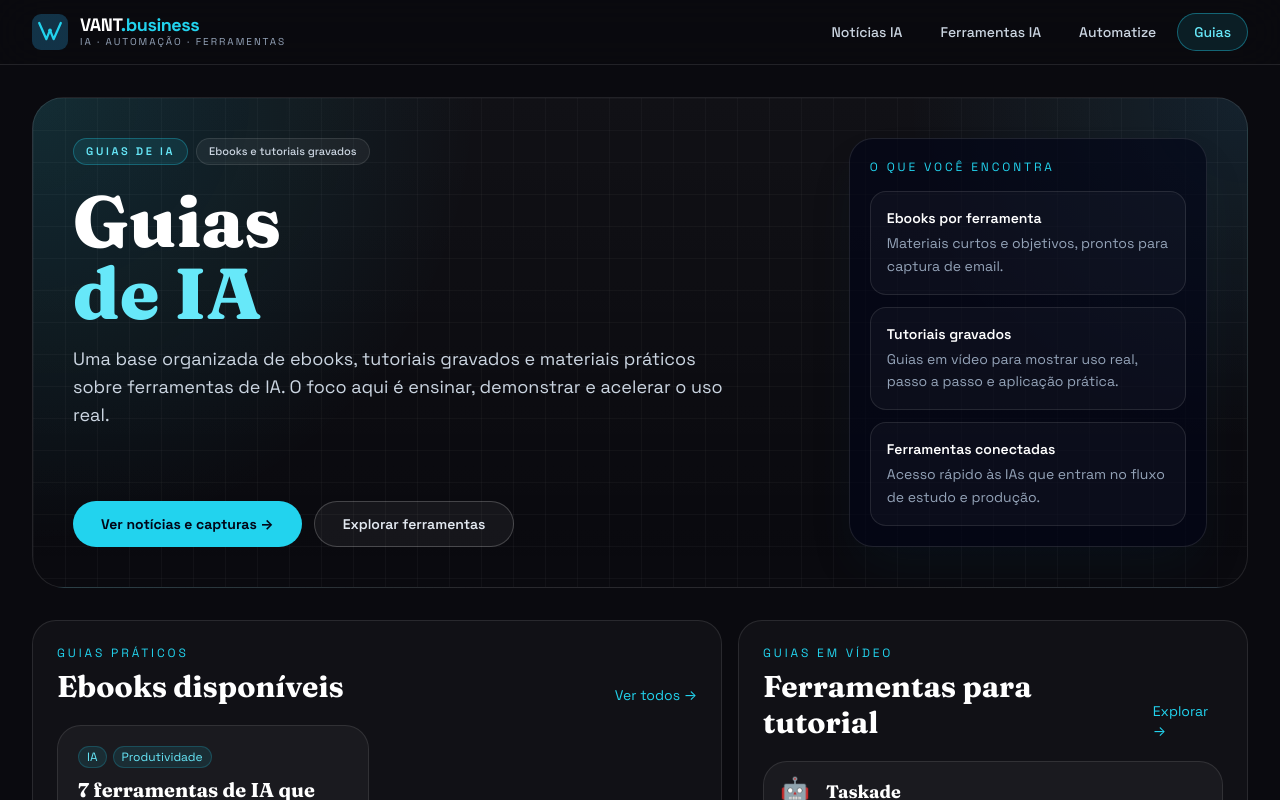
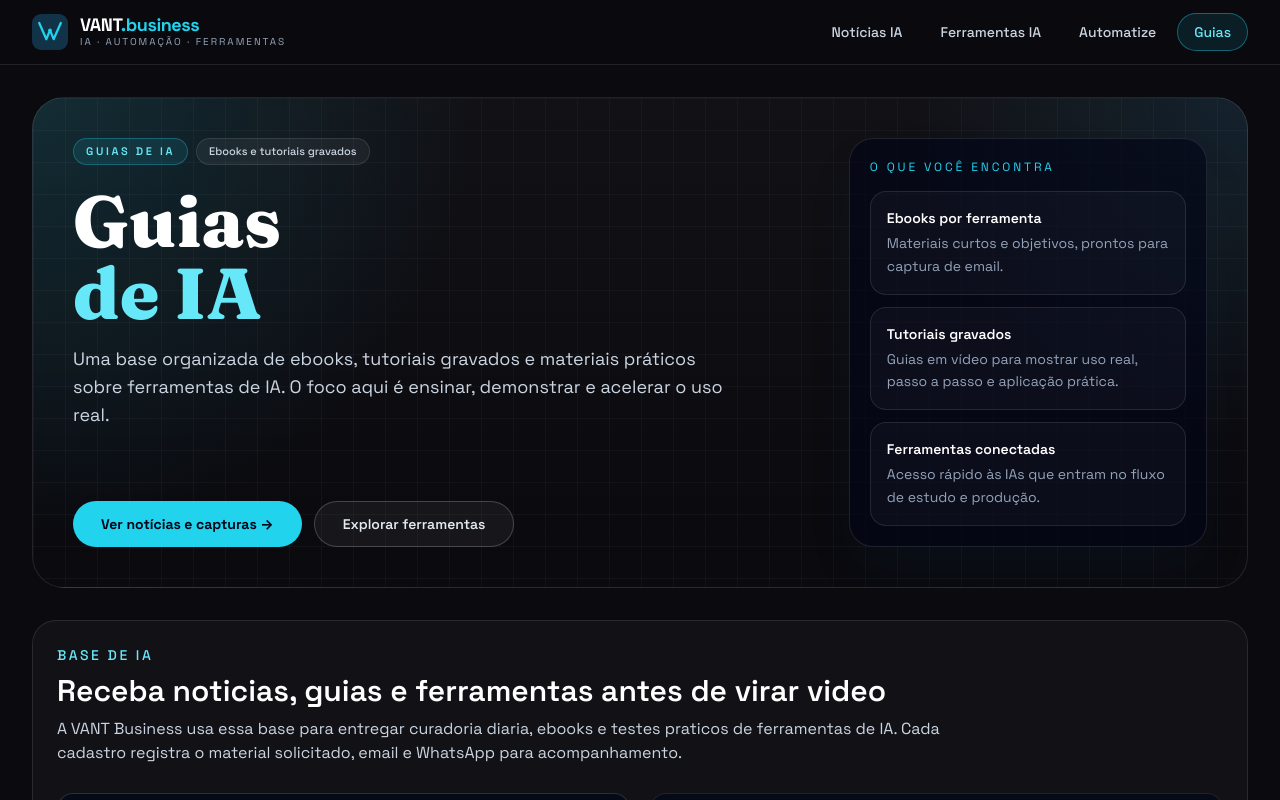
Before and after one commit to victor-hugos/vant-business, a React (Vite) app: page / in a window 1280 px wide. Shown: the top 800 px of the page. Built offline with nearby package versions, Linux system fonts and the light colour scheme.

Commit message:
Add lead capture to official home

```diff
--- a/src/pages/HomePage.jsx
+++ b/src/pages/HomePage.jsx
@@ -1,4 +1,5 @@
 import { Link } from 'react-router-dom';
+import LeadCaptureSection from '../components/LeadCaptureSection.jsx';
 import { getAllPosts } from '../utils/posts.js';
 import { recursos } from '../data/recursos.js';
 import { trackEvent, trackedToolHref } from '../utils/tracking.js';
@@ -75,6 +76,8 @@ function HomePage() {
           </div>
         </div>
       </section>
+
+      <LeadCaptureSection />
 
       <section className="grid gap-4 lg:grid-cols-[1.15fr_0.85fr]">
         <div className="rounded-[1.5rem] border border-white/10 bg-white/[0.03] p-6">
```
